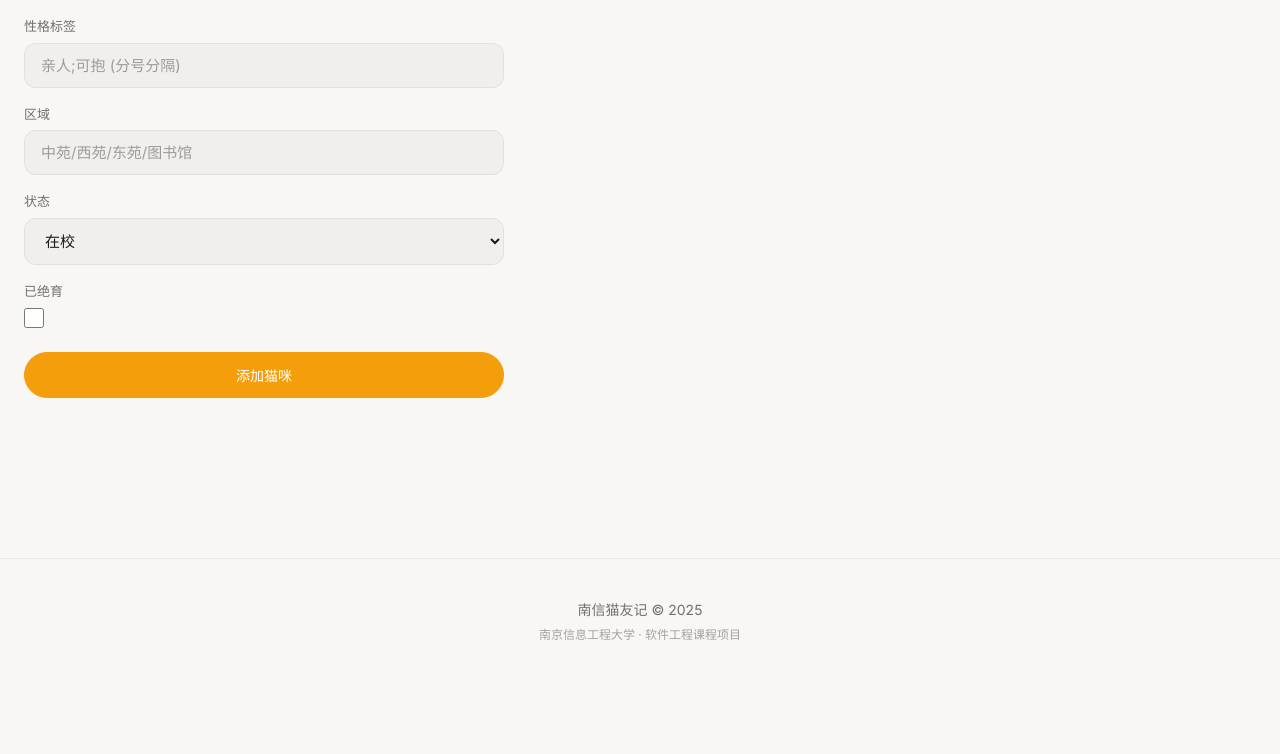
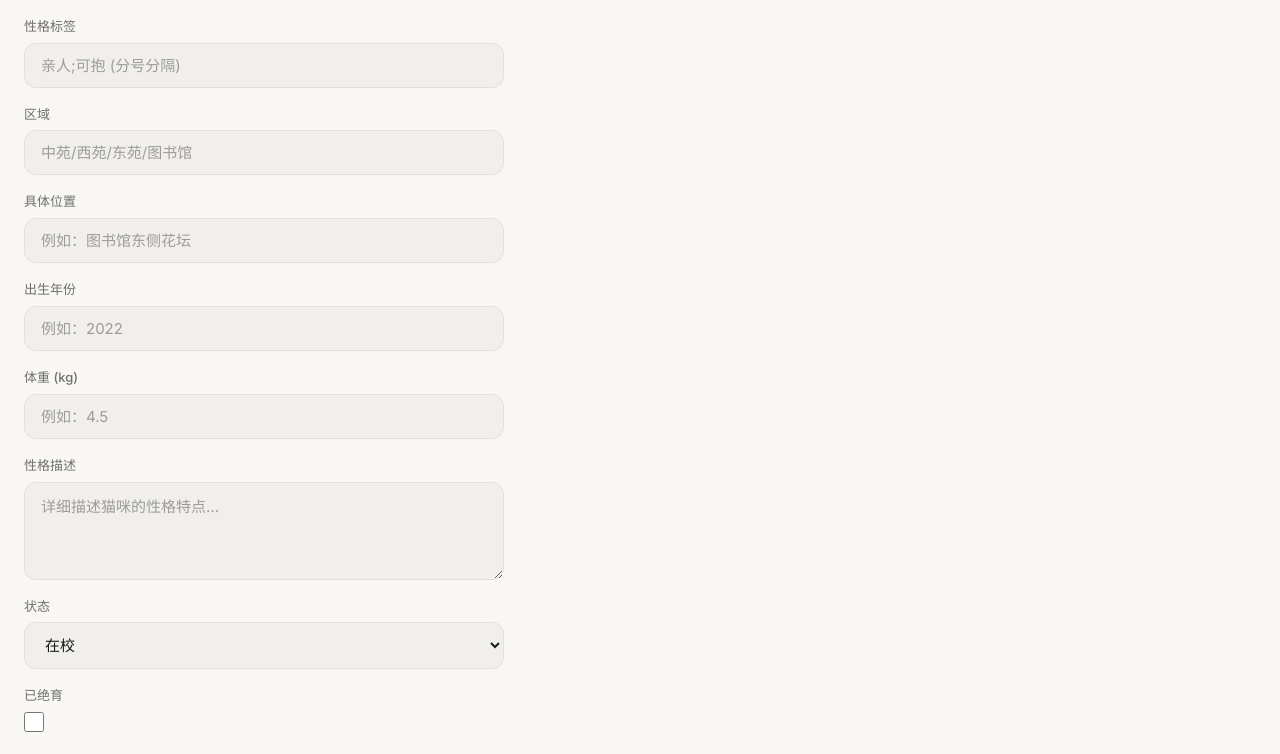
Before and after one commit to Ursein/nanxin-catbook, a Vue app in the folder frontend/: page /add in a window 1280 px wide. Shown: the part 657-1411 px from the top of the page. Before the commit the page ends 1342 px from the top, so only its background shows below. Built offline with nearby package versions, Linux system fonts and the light colour scheme.

Commit message:
feat: 添加/编辑猫咪表单补齐字段
- AddCat/EditCat 新增：出生年份、体重、性格描述、具体位置
- 添加 textarea 样式支持

```diff
--- a/frontend/src/views/AddCat.vue
+++ b/frontend/src/views/AddCat.vue
@@ -7,7 +7,9 @@ const router = useRouter()
 const loading = ref(false)
 const form = ref({
   name: '', nickname: '', gender: 'MALE', colourTags: '',
-  personalityTags: '', locationArea: '', sterilized: false, status: 'ACTIVE',
+  personalityTags: '', personalityDesc: '', locationArea: '',
+  locationDetail: '', birthYear: null, weight: null,
+  sterilized: false, status: 'ACTIVE',
 })
 
 const genders = ['MALE', 'FEMALE', 'UNKNOWN']
@@ -58,6 +60,22 @@ const submit = async () => {
         <div class="form-row">
           <label class="form-label">区域</label>
           <input v-model="form.locationArea" class="form-input" placeholder="中苑/西苑/东苑/图书馆" />
+        </div>
+        <div class="form-row">
+          <label class="form-label">具体位置</label>
+          <input v-model="form.locationDetail" class="form-input" placeholder="例如：图书馆东侧花坛" />
+        </div>
+        <div class="form-row">
+          <label class="form-label">出生年份</label>
+          <input v-model="form.birthYear" type="number" class="form-input" placeholder="例如：2022" />
+        </div>
+        <div class="form-row">
+          <label class="form-label">体重 (kg)</label>
+          <input v-model="form.weight" type="number" step="0.1" class="form-input" placeholder="例如：4.5" />
+        </div>
+        <div class="form-row">
+          <label class="form-label">性格描述</label>
+          <textarea v-model="form.personalityDesc" class="form-input form-textarea" placeholder="详细描述猫咪的性格特点..." rows="3" />
         </div>
         <div class="form-row">
           <label class="form-label">状态</label>
@@ -122,6 +140,11 @@ const submit = async () => {
 .form-input::placeholder {
   color: var(--text-tertiary);
 }
+.form-textarea {
+  resize: vertical;
+  min-height: 5rem;
+  line-height: 1.6;
+}
 .form-checkbox {
   width: 1.25rem;
   height: 1.25rem;
--- a/frontend/src/views/EditCat.vue
+++ b/frontend/src/views/EditCat.vue
@@ -6,7 +6,7 @@ import { catApi } from '@/api'
 const route = useRoute()
 const router = useRouter()
 const loading = ref(false)
-const form = ref({ name: '', nickname: '', gender: 'MALE', colourTags: '', personalityTags: '', locationArea: '', sterilized: false, status: 'ACTIVE' })
+const form = ref({ name: '', nickname: '', gender: 'MALE', colourTags: '', personalityTags: '', personalityDesc: '', locationArea: '', locationDetail: '', birthYear: null, weight: null, sterilized: false, status: 'ACTIVE' })
 const genders = ['MALE', 'FEMALE', 'UNKNOWN']
 const statuses = ['ACTIVE', 'SEEKING_ADOPT', 'MISSING', 'DECEASED']
 
@@ -17,7 +17,9 @@ onMounted(async () => {
     form.value = {
       name: d.name || '', nickname: d.nickname || '', gender: d.gender || 'MALE',
       colourTags: d.colourTags || '', personalityTags: d.personalityTags || '',
-      locationArea: d.locationArea || '', sterilized: d.sterilized || false,
+      personalityDesc: d.personalityDesc || '', locationArea: d.locationArea || '',
+      locationDetail: d.locationDetail || '', birthYear: d.birthYear || null,
+      weight: d.weight || null, sterilized: d.sterilized || false,
       status: d.status || 'ACTIVE',
     }
   } catch (err) {
@@ -52,6 +54,10 @@ const submit = async () => {
         <div class="form-row"><label class="form-label">毛色标签</label><input v-model="form.colourTags" class="form-input" placeholder="橘色;白色" /></div>
         <div class="form-row"><label class="form-label">性格标签</label><input v-model="form.personalityTags" class="form-input" placeholder="亲人;可抱" /></div>
         <div class="form-row"><label class="form-label">区域</label><input v-model="form.locationArea" class="form-input" /></div>
+        <div class="form-row"><label class="form-label">具体位置</label><input v-model="form.locationDetail" class="form-input" placeholder="例如：图书馆东侧花坛" /></div>
+        <div class="form-row"><label class="form-label">出生年份</label><input v-model="form.birthYear" type="number" class="form-input" placeholder="例如：2022" /></div>
+        <div class="form-row"><label class="form-label">体重 (kg)</label><input v-model="form.weight" type="number" step="0.1" class="form-input" placeholder="例如：4.5" /></div>
+        <div class="form-row"><label class="form-label">性格描述</label><textarea v-model="form.personalityDesc" class="form-input form-textarea" placeholder="详细描述猫咪的性格特点..." rows="3" /></div>
         <div class="form-row"><label class="form-label">状态</label><select v-model="form.status" class="form-input"><option v-for="s in statuses" :key="s" :value="s">{{ s === 'ACTIVE' ? '在校' : s === 'SEEKING_ADOPT' ? '待领养' : s === 'MISSING' ? '失踪' : '离世' }}</option></select></div>
         <div class="form-row"><label class="form-label">已绝育</label><input v-model="form.sterilized" type="checkbox" class="form-checkbox" /></div>
         <button class="btn-pill accent form-btn" :disabled="loading" @click="submit">{{ loading ? '保存中...' : '保存' }}</button>
@@ -70,4 +76,5 @@ const submit = async () => {
 .form-input:focus { border-color: var(--border-hover); }
 .form-checkbox { width: 1.25rem; height: 1.25rem; accent-color: var(--accent); }
 .form-btn { margin-top: 0.5rem; justify-content: center; width: 100%; }
+.form-textarea { resize: vertical; min-height: 5rem; line-height: 1.6; }
 </style>
```
